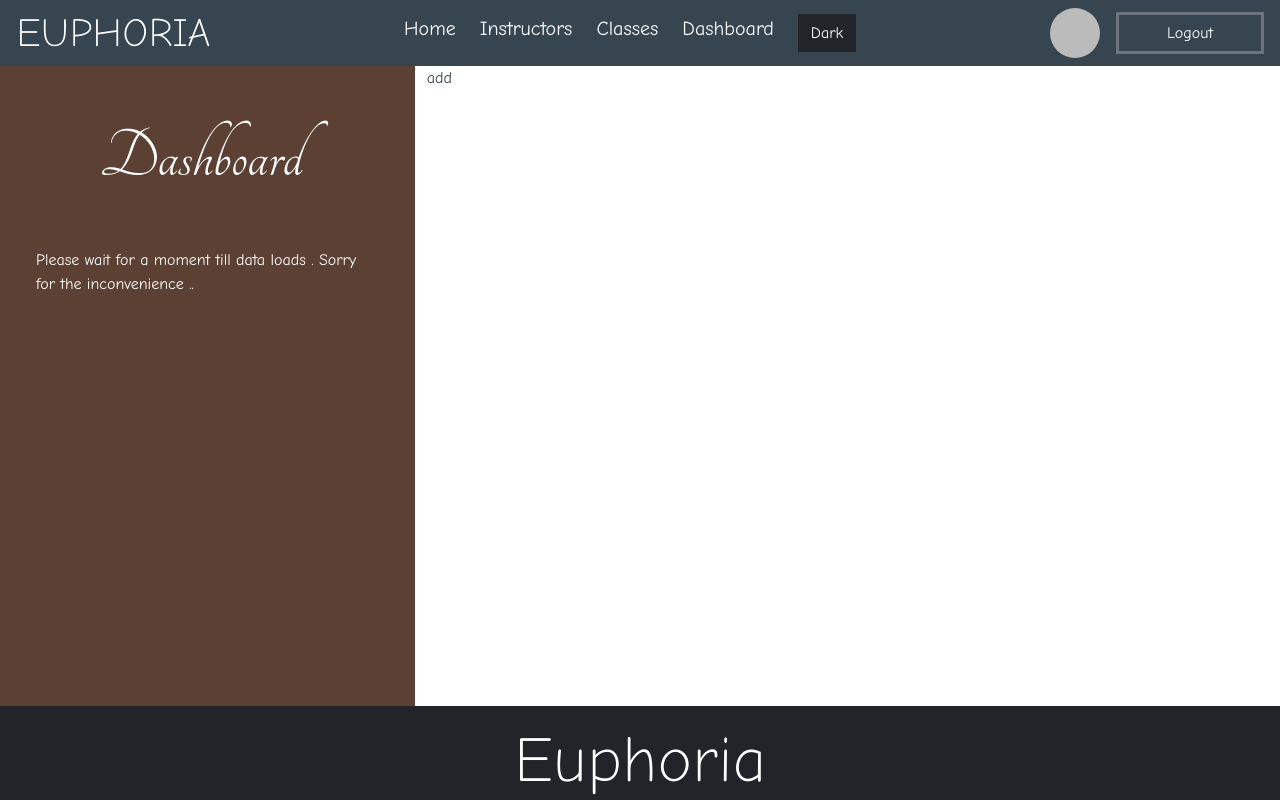
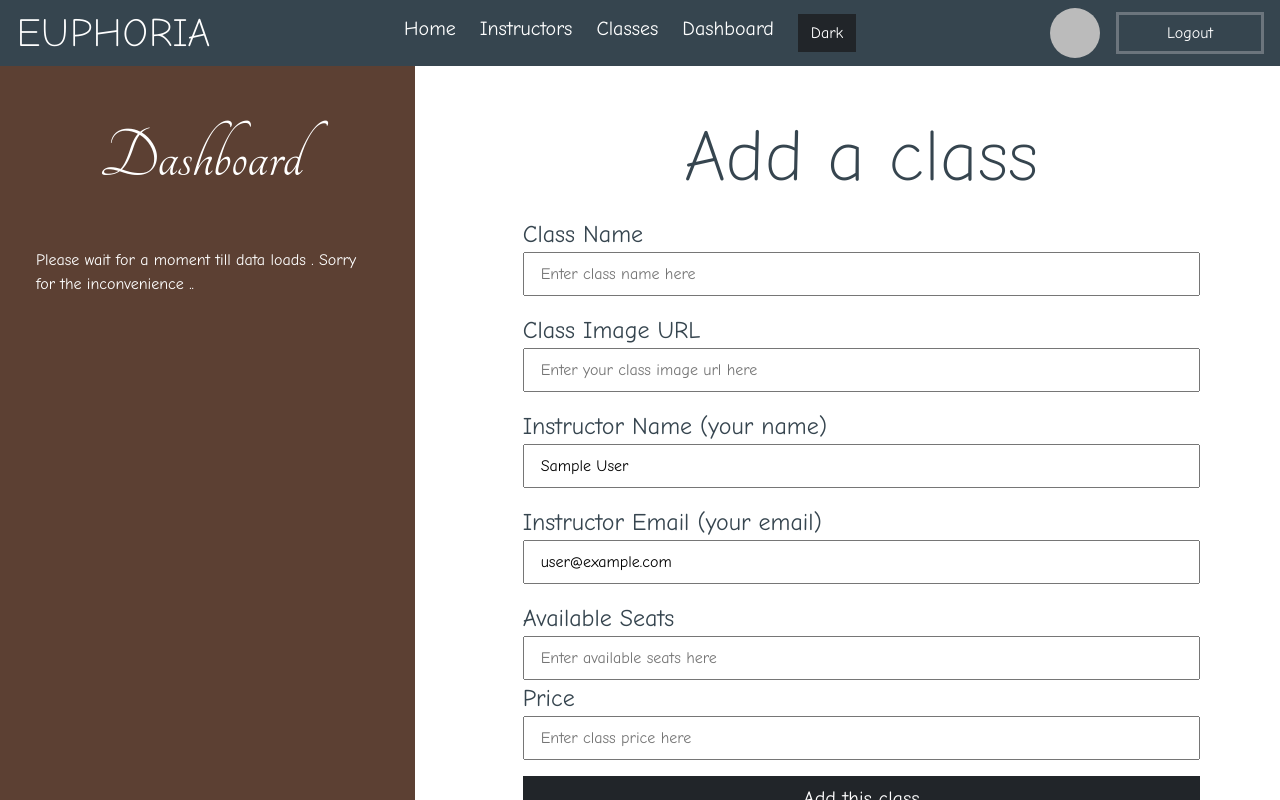
Before and after one commit to safoun10/Euphoria-Client, a React (Vite) app: page /dashboard/instructor-add-a-class in a window 1280 px wide. Shown: the top 800 px of the page. Built offline with nearby package versions, Linux system fonts and the light colour scheme; no server answers; sample sign-in values are in the browser's storage.

Commit message:
added class adding functionality

```diff
--- a/src/components/addAClass/AddAClass.jsx
+++ b/src/components/addAClass/AddAClass.jsx
@@ -1,11 +1,159 @@
-import React from 'react';
+import React, { useContext, useEffect, useState } from "react";
+import { useForm } from "react-hook-form";
+import { AuthContext } from "../../providers/AuthProvider";
+import { toast } from "react-toastify";
 
 const AddAClass = () => {
-    return (
-        <div>
-            add
-        </div>
-    );
+	const { register, handleSubmit, reset } = useForm();
+	const { user } = useContext(AuthContext);
+
+	const onSubmit = (data) => {
+		const name = data.class_name;
+		const image = data.url;
+		const instructor_name = data.instructor_name;
+		const instructor_email = data.instructor_email;
+		const seats = data.seats;
+		const price = data.price;
+
+		const students = "0";
+		const status = "pending";
+
+		const db_ready_class = {
+			name,
+			image,
+			instructor_name,
+			instructor_email,
+			students,
+			seats,
+			price,
+			status,
+		};
+
+		fetch("http://localhost:5000/classes", {
+			method: "POST",
+			headers: {
+				"content-type": "application/json",
+			},
+			body: JSON.stringify(db_ready_class),
+		})
+			.then((res) => res.json())
+			.then((data) => {
+				if (data.insertedID) {
+					console.log(data);
+				}
+			});
+		toast("Class Added Successfully !!");
+        reset();
+	};
+
+	return (
+		<div className="my-5 ms-5 me-2">
+			<div className="text-center display-2 my-3">Add a class</div>
+			<form className="mx-5 pb-5" onSubmit={handleSubmit(onSubmit)}>
+				<div>
+					<div className="pb-3">
+						<div className="fs-4">Class Name</div>
+						<div>
+							<input
+								className="w-100 px-3 py-2"
+								type="name"
+								name="name"
+								id="name"
+								placeholder="Enter class name here"
+								required
+								{...register("class_name")}
+							/>
+						</div>
+					</div>
+					<div className="pb-3">
+						<div className="fs-4">Class Image URL</div>
+						<div>
+							<input
+								className="w-100 px-3 py-2"
+								type="url"
+								name="url"
+								id="url"
+								placeholder="Enter your class image url here"
+								required
+								{...register("url")}
+							/>
+						</div>
+					</div>
+					<div className="pb-3">
+						<div className="fs-4">Instructor Name (your name)</div>
+						<div>
+							<input
+								className="w-100 px-3 py-2"
+								type="text"
+								name="text"
+								id="text"
+								defaultValue={user?.displayName}
+								required
+								readOnly
+								{...register("instructor_name")}
+							/>
+						</div>
+					</div>
+					<div className="pb-3">
+						<div className="fs-4">
+							Instructor Email (your email)
+						</div>
+						<div>
+							<input
+								className="w-100 px-3 py-2"
+								type="email"
+								name="email"
+								id="email"
+								defaultValue={user?.email}
+								required
+								readOnly
+								{...register("instructor_email")}
+							/>
+						</div>
+					</div>
+					<div>
+						<div className="fs-4">Available Seats</div>
+						<div>
+							<input
+								className="w-100 px-3 py-2"
+								type="number"
+								name="number"
+								id="number"
+								placeholder="Enter available seats here"
+								required
+								{...register("seats")}
+							/>
+						</div>
+					</div>
+					<div>
+						<div className="fs-4">Price</div>
+						<div>
+							<input
+								className="w-100 px-3 py-2"
+								type="number"
+								name="number"
+								id="number"
+								placeholder="Enter class price here"
+								required
+								{...register("price")}
+							/>
+						</div>
+					</div>
+				</div>
+
+				<div>
+					<div>
+						<button
+							className="w-100 bg-dark border-0 text-white py-2 fs-5 mt-3"
+							type="submit"
+						>
+							Add this class
+						</button>
+					</div>
+				</div>
+			</form>
+		</div>
+	);
 };
 
 export default AddAClass;
--- a/src/pages/classes/Classes.jsx
+++ b/src/pages/classes/Classes.jsx
@@ -14,8 +14,6 @@ const Classes = () => {
 			setClasses(response.data);
 		});
 	}, []);
-
-	console.log(classes);
 
 	return (
 		<div>
```
